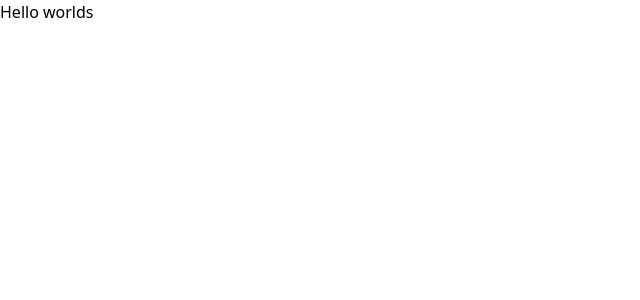
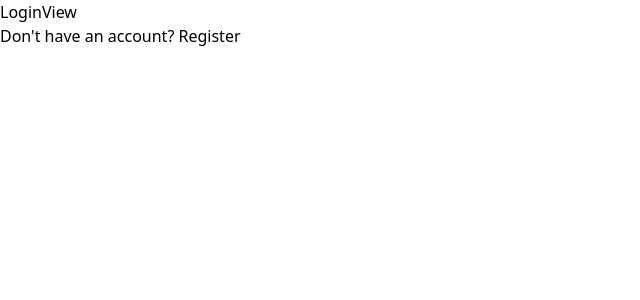
Before and after one commit to MarioAGtzC/devtree-frontend, a React (Vite) app: page /auth/login in a window 1280 px wide. Shown: the top 300 px of the page, without its empty margins (0-640 px from the left). Built offline with nearby package versions, Linux system fonts and the light colour scheme.

Commit message:
Router config

```diff
--- a/package.json
+++ b/package.json
@@ -11,7 +11,8 @@
   },
   "dependencies": {
     "react": "^19.1.0",
-    "react-dom": "^19.1.0"
+    "react-dom": "^19.1.0",
+    "react-router-dom": "^7.6.1"
   },
   "devDependencies": {
     "@eslint/js": "^9.25.0",
--- a/src/App.tsx
+++ /dev/null
@@ -1,9 +0,0 @@
-function App() {
-  return (
-    <>
-      <h1>Hello worlds</h1>
-    </>
-  )
-}
-
-export default App
--- a/src/main.tsx
+++ b/src/main.tsx
@@ -1,10 +1,10 @@
 import { StrictMode } from 'react'
 import { createRoot } from 'react-dom/client'
+import Router from './router'
 import './index.css'
-import App from './App.tsx'
 
 createRoot(document.getElementById('root')!).render(
   <StrictMode>
-    <App />
+    <Router />
   </StrictMode>,
 )
--- /dev/null
+++ b/src/router.tsx
@@ -0,0 +1,16 @@
+import { BrowserRouter, Routes, Route } from 'react-router-dom';
+import LoginView from './views/LoginView';
+import RegisterView from './views/RegisterView';
+
+export default function Router() {
+  return (
+    <BrowserRouter>
+      <Routes>
+        <Route>
+          <Route path='/auth/login' element={<LoginView/>}/>
+          <Route path='/auth/register' element={<RegisterView/>}/>
+        </Route>
+      </Routes>
+    </BrowserRouter>
+  )
+}
--- /dev/null
+++ b/src/views/LoginView.tsx
@@ -0,0 +1,15 @@
+import { Link } from 'react-router-dom';
+
+export default function LoginView() {
+  return (
+    <>
+      <div>LoginView</div>
+
+      <nav>
+        <Link to='/auth/register'>
+          Don't have an account? Register
+        </Link>
+      </nav>
+    </>
+  )
+}
--- /dev/null
+++ b/src/views/RegisterView.tsx
@@ -0,0 +1,15 @@
+import { Link } from 'react-router-dom';
+
+export default function RegisterView() {
+  return (
+    <>
+      <div>RegisterView</div>
+
+      <nav>
+        <Link to='/auth/login'>
+          Have an account? Log in
+        </Link>
+      </nav>
+    </>
+  )
+}
```
Also changed, not shown: 1 other file (tests, documents, lock files or other folders).
